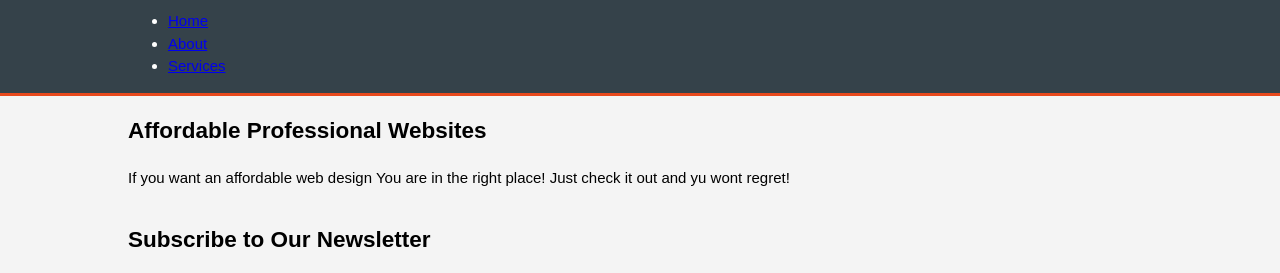
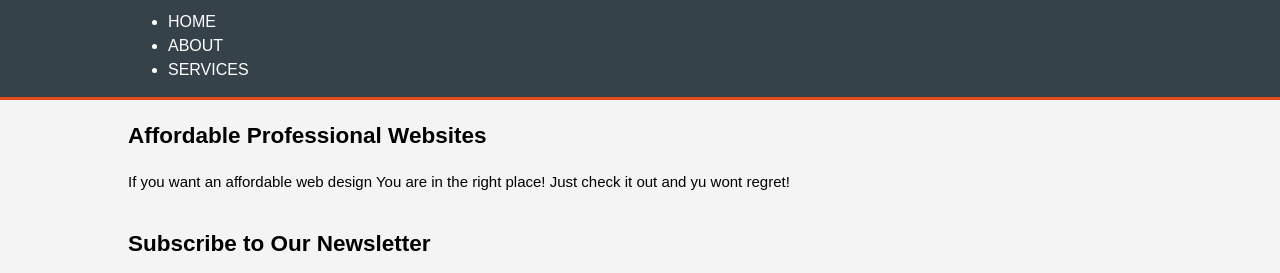
Before and after one commit to brettl1991/HTML5-Website, a plain HTML site: page index.html in a window 1280 px wide. Shown: the part 105-378 px from the top of the page. Drawn offline with Linux system fonts and the light colour scheme.

Commit message:
Style the nav bar items

```diff
--- a/css/style.css
+++ b/css/style.css
@@ -23,3 +23,10 @@ header {
     min-height: 70px;
     border-bottom: #e8491d 3px solid;
 }
+
+header a{
+    color: #ffffff;
+    text-decoration: none;
+    text-transform: uppercase;
+    font-size: 16px;
+}
```
